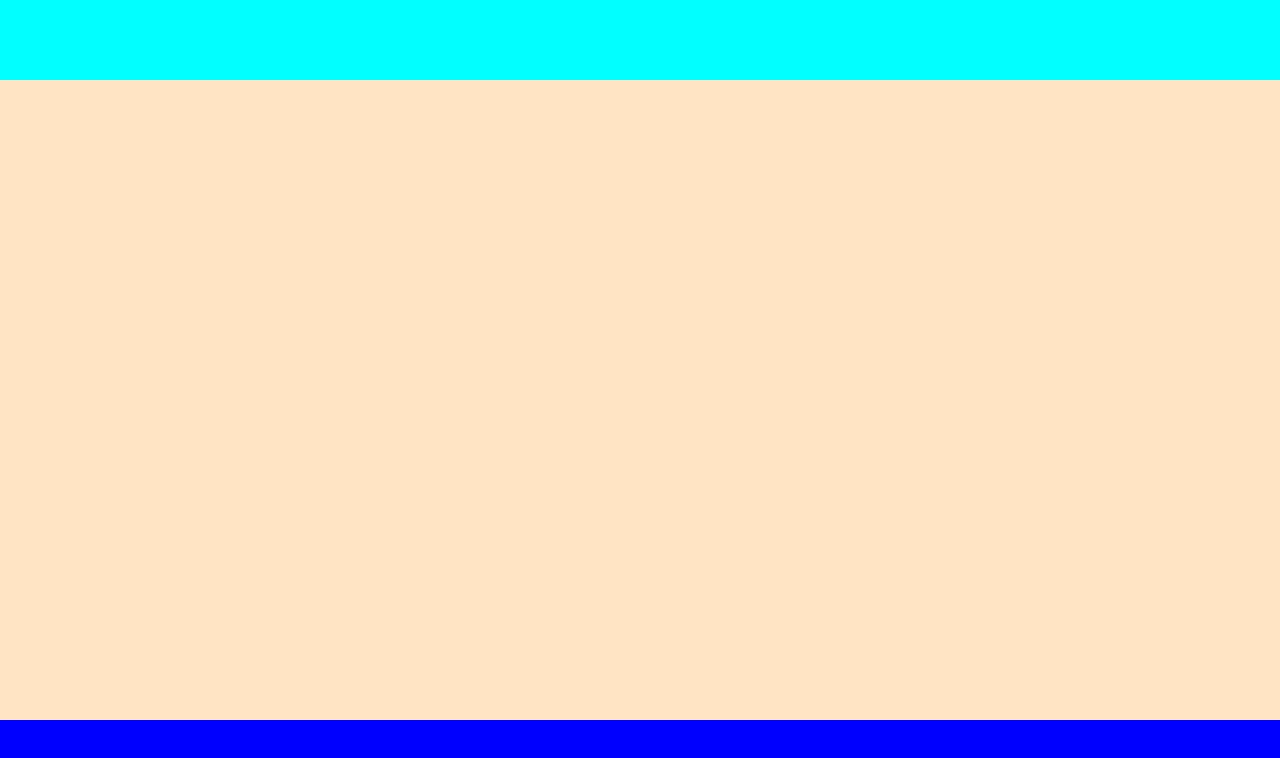
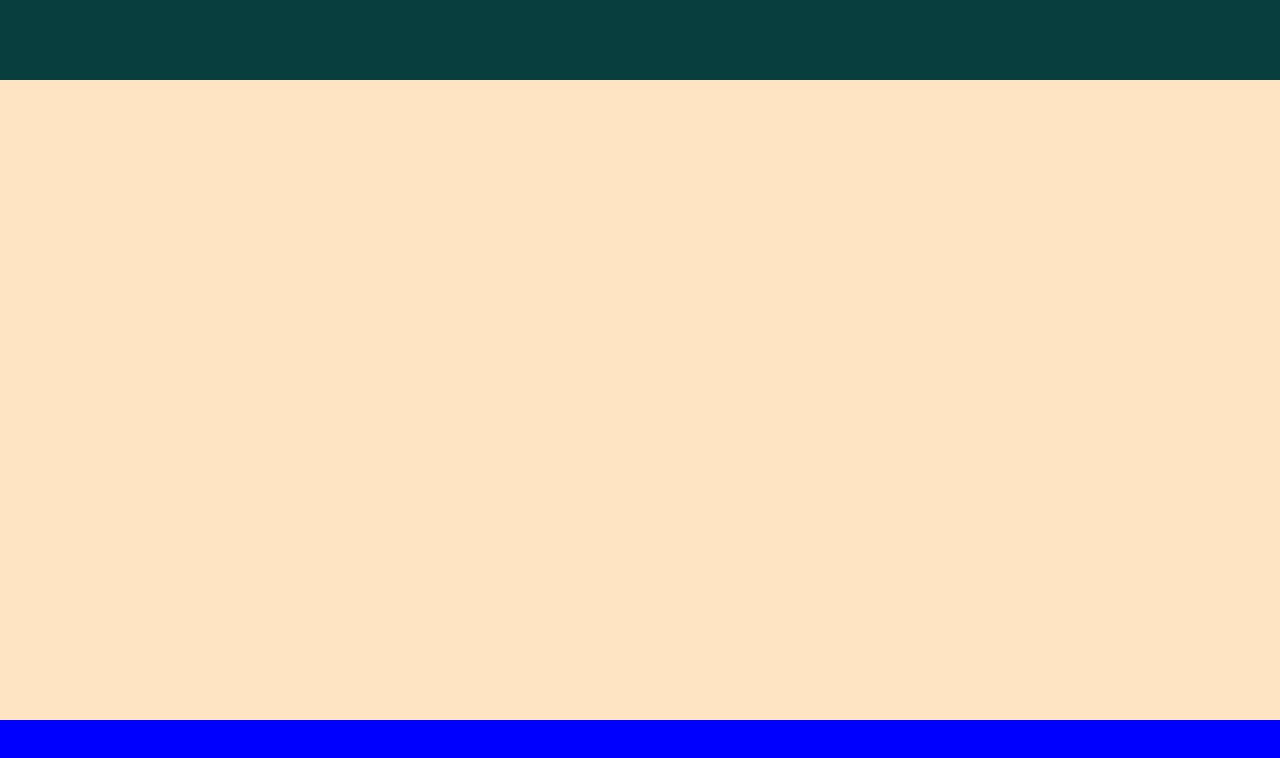
Before and after one commit to Akarshak78/First-clone, a plain HTML site: page index.html in a window 1280 px wide. Shown: the top 758 px of the page. Drawn offline with Linux system fonts and the light colour scheme.

Commit message:
first commit

```diff
--- a/style8.css
+++ b/style8.css
@@ -14,7 +14,7 @@ html,body{
 #header{
     width:100%;
     height:10%;
-    background-color: aqua;
+    background-color: rgb(9, 62, 62);
     position:fixed
 }
 #page1{
```
Also changed, not shown: index.html (line endings or trailing spaces).
